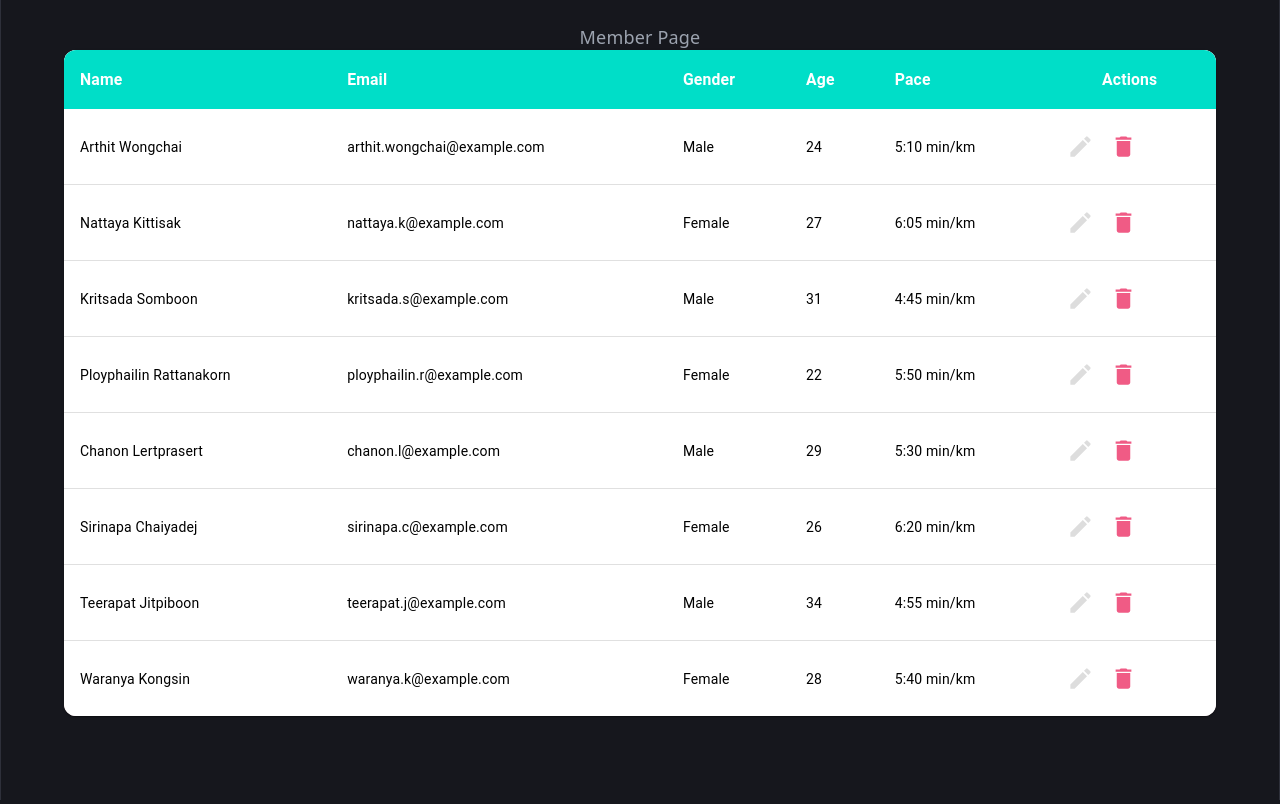
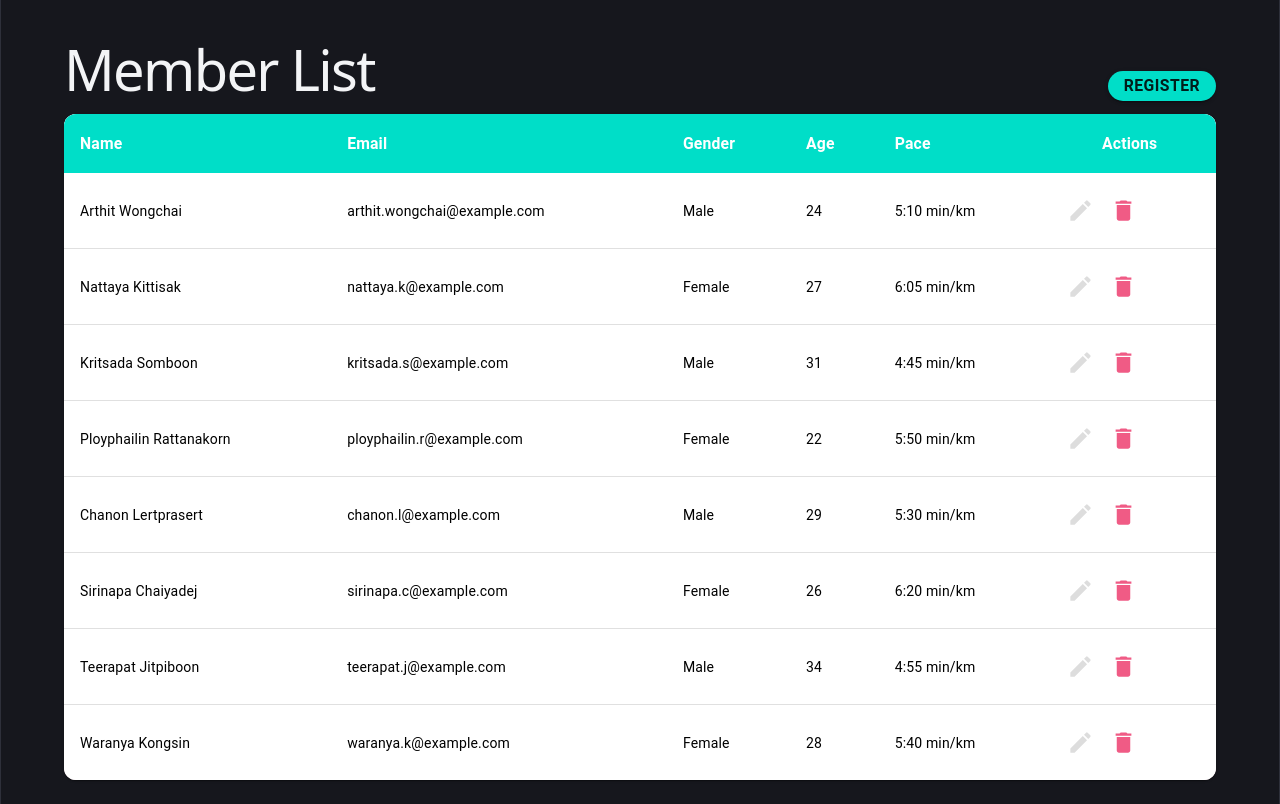
Before and after one commit to datswhaaan/Run-Club, a React (Vite) app: page / in a window 1280 px wide. Built offline with nearby package versions, Linux system fonts and the light colour scheme.

Commit message:
Refactor MemberPage layout and integrate navigation for registration

```diff
--- a/src/pages/member/page.tsx
+++ b/src/pages/member/page.tsx
@@ -2,8 +2,13 @@
 import BaseTable from '../../components/BaseTable'
 import type { MemberType } from '../../types/member'
 import { getMembers } from '../../services/member'
+import Button from '@mui/material/Button';
+import Box from '@mui/material/Box';
+import { useNavigate } from 'react-router'
 
 export default function MemberPage() {
+    const navigate = useNavigate();
+
     const handleEdit = (row: MemberType) => {
         console.log('Edit:', row);
     };
@@ -19,12 +24,31 @@
     })
 
     return (
-        <div style={{
+        <Box sx={{
             display: 'flex',
             flexDirection: 'column',
             alignItems: 'center',
         }}>
-            Member Page
+            <Box
+                sx={{
+                    display: 'flex',
+                    justifyContent: 'space-between',
+                    alignItems: 'baseline',
+                    width: '100%'}}
+            >
+                <h1>Member List</h1>
+                <Button
+                    variant="contained"
+                    onClick={() => navigate('/register')}
+                    sx={{
+                        borderRadius: 10,
+                        fontWeight: 'bold',
+                        height: 30
+                    }}
+                >
+                    Register
+                </Button>
+            </Box>
             {isMembersLoading && <p>Loading...</p>}
             {members &&(
                 <BaseTable
@@ -32,8 +56,8 @@
                     idKey="id"
                     onEdit={handleEdit}
                     onDelete={handleDelete}
-                />
+                    />
             )}
-        </div>
+        </Box>
     )
 }
```
